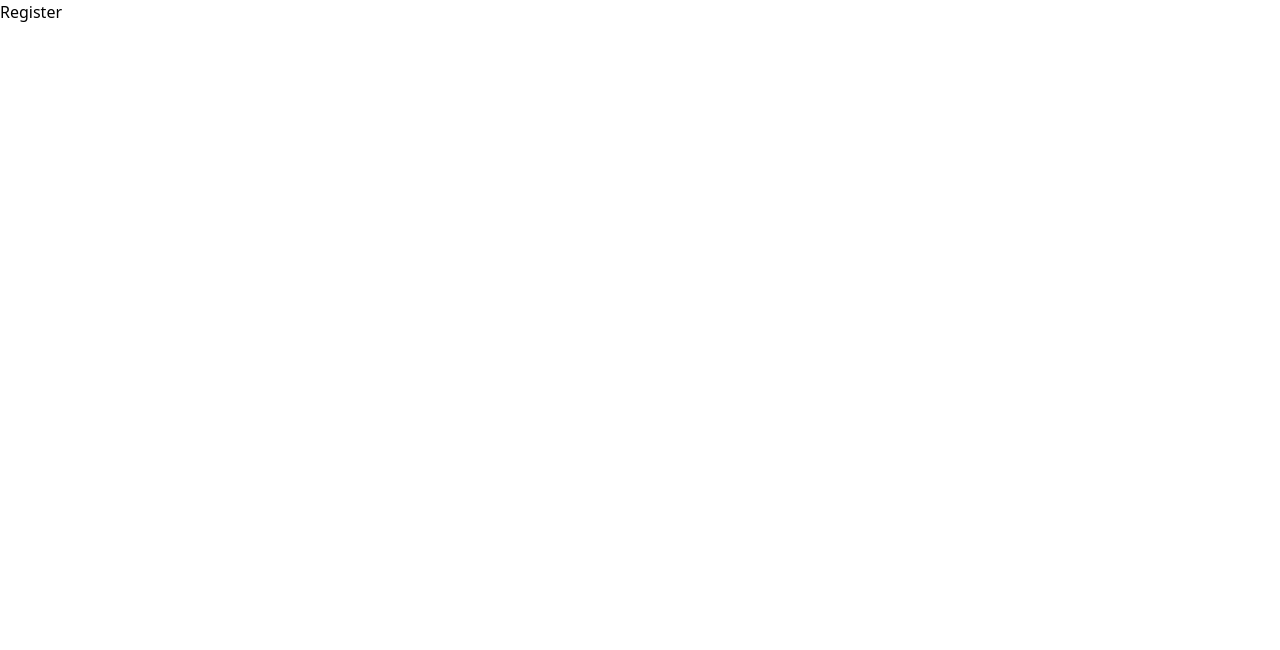
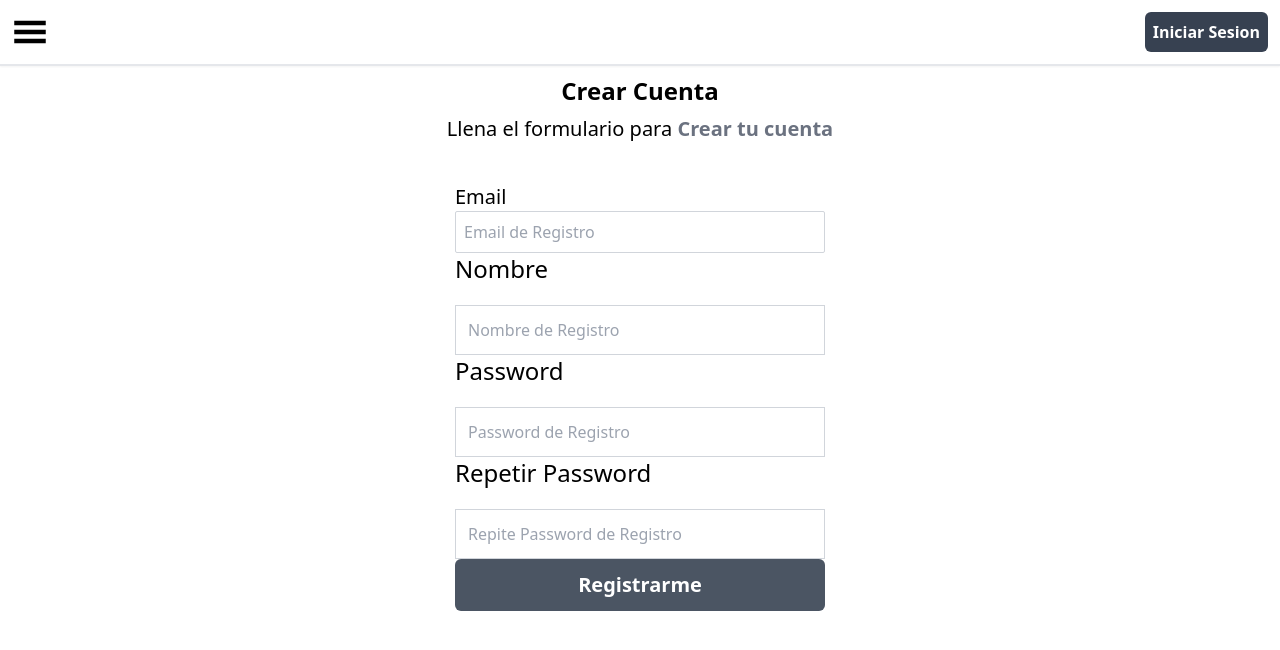
Before and after one commit to ignacioM3/BarberShop, a React (Vite) app in the folder frontend/: page /auth/register in a window 1280 px wide. Shown: the top 650 px of the page. Built offline with nearby package versions, Linux system fonts and the light colour scheme.

Commit message:
add position in header

```diff
--- a/frontend/package.json
+++ b/frontend/package.json
@@ -15,7 +15,8 @@
     "axios": "^1.7.5",
     "react": "^18.3.1",
     "react-dom": "^18.3.1",
-    "react-hook-form": "^7.52.2",
+    "react-hook-form": "^7.53.0",
+    "react-icons": "^5.3.0",
     "react-router-dom": "^6.26.0",
     "react-toastify": "^10.0.5"
   },
--- /dev/null
+++ b/frontend/src/context/AuthProvider.tsx
@@ -0,0 +1,33 @@
+import { createContext, useState } from "react";
+
+interface AuthContextType{
+    user: string
+    setUser: React.Dispatch<React.SetStateAction<string>>
+}
+
+const AuthContext = createContext<AuthContextType>({
+    user: '',
+    setUser: () => {}
+});
+
+const AuthProvider =({children}: {children: React.ReactNode}) => {
+    const [user, setUser] = useState<string>('')
+
+    return (
+        <AuthContext.Provider
+            value={{
+                user,
+                setUser
+            }}
+        >
+
+            {children}
+        </AuthContext.Provider>
+    )
+}
+
+export {
+    AuthProvider
+}
+
+export default AuthContext
--- /dev/null
+++ b/frontend/src/hooks/useAuth.ts
@@ -0,0 +1,9 @@
+import { useContext } from "react"
+import AuthContext from "../context/AuthProvider"
+
+
+const useAuth = () => {
+    return useContext(AuthContext)
+}
+
+export default useAuth;
--- a/frontend/src/layout/AuthLayout.tsx
+++ b/frontend/src/layout/AuthLayout.tsx
@@ -1,11 +1,29 @@
 
+import { FaUser } from 'react-icons/fa'
+import { GiHamburgerMenu } from 'react-icons/gi'
 import { Outlet } from 'react-router-dom'
+import useAuth from '../hooks/useAuth'
 
 function AuthLayout() {
+  const { user } = useAuth();
+
   return (
     <div>
-
-       <Outlet />
+      <header className='flex justify-between p-3 border-b-2 bg-white shadow-sm items-center fixed w-full z-[100] top-0'>
+        <GiHamburgerMenu className='text-4xl cursor-pointer' />
+        {
+          user ?
+            <div className='flex gap-2 items-center'>
+              <FaUser className='text-3xl cursor-pointer' />
+            </div> :
+            <button
+              className='p-2 bg-gray-700 rounded-md cursor-pointer text-white font-bold'
+            >Iniciar Sesion</button>
+        }
+      </header>
+      <div className='mt-[75px]'>
+        <Outlet />
+      </div>
     </div>
   )
 }
--- a/frontend/src/pages/Register.tsx
+++ b/frontend/src/pages/Register.tsx
@@ -2,6 +2,73 @@
 
 export default function Register() {
   return (
-    <div>Register</div>
+    <div className="mt-5">
+      <h1 className="text-4xl font-black text-center lg:text-2xl">Crear Cuenta</h1>
+      <p className="text-2xl font-light mt-5 text-center lg:text-xl lg:mt-2">Llena el formulario para {''}
+        <span className="text-gray-500 font-bold">Crear tu cuenta</span>
+      </p>
+
+      <form action=""
+         className="space-y-8 p-10 max-w-[650px] mx-auto  bg-white mt-10 lg:mt-0 lg:space-y-0 lg:max-w-[450px]"
+         noValidate
+      >
+      <div className="flex flex-col gap-5 lg:gap-0">
+          <label
+            className="font-normal text-2xl lg:text-xl"
+            htmlFor="email"
+          >Email</label>
+          <input
+            id="email"
+            type="email"
+            placeholder="Email de Registro"
+            className="w-full p-3 lg:p-2 lg:rounded-sm  border-gray-300 border"
+
+          />
+
+        </div>
+        <div className="flex flex-col gap-5">
+          <label
+            className="font-normal text-2xl"
+          >Nombre</label>
+          <input
+            type="name"
+            placeholder="Nombre de Registro"
+            className="w-full p-3  border-gray-300 border"
+          />
+        </div>
+
+        <div className="flex flex-col gap-5">
+          <label
+            className="font-normal text-2xl"
+          >Password</label>
+
+          <input
+            type="password"
+            placeholder="Password de Registro"
+            className="w-full p-3  border-gray-300 border"
+          />
+        </div>
+
+        <div className="flex flex-col gap-5">
+          <label
+            className="font-normal text-2xl"
+          >Repetir Password</label>
+
+          <input
+            id="password_confirmation"
+            type="password"
+            placeholder="Repite Password de Registro"
+            className="w-full p-3  border-gray-300 border"
+
+          />
+        </div>
+
+        <input
+          type="submit"
+          value='Registrarme'
+          className="bg-gray-600 rounded-md hover:bg-gray-700 w-full p-3  text-white font-black  text-xl cursor-pointer"
+        />
+      </form>
+    </div>
   )
 }
--- a/frontend/src/router.tsx
+++ b/frontend/src/router.tsx
@@ -1,15 +1,18 @@
 import { BrowserRouter, Route, Routes } from 'react-router-dom'
 import AuthLayout from './layout/AuthLayout'
 import Register from './pages/Register'
+import { AuthProvider } from './context/AuthProvider'
 
 export default function router() {
   return (
     <BrowserRouter>
+    <AuthProvider>
       <Routes>
         <Route element={<AuthLayout />} path='/auth/'>
           <Route path='register' element={<Register />} />
         </Route>
       </Routes>
+      </AuthProvider>
     </BrowserRouter>
   )
 }
```
Also changed, not shown: 1 other file (tests, documents, lock files or other folders).
